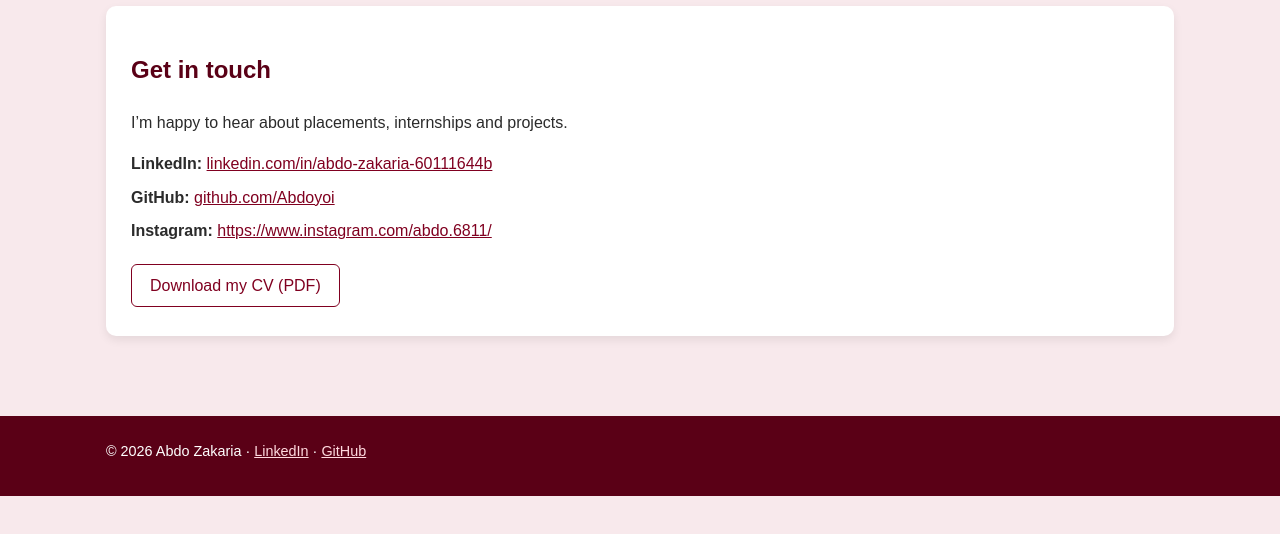
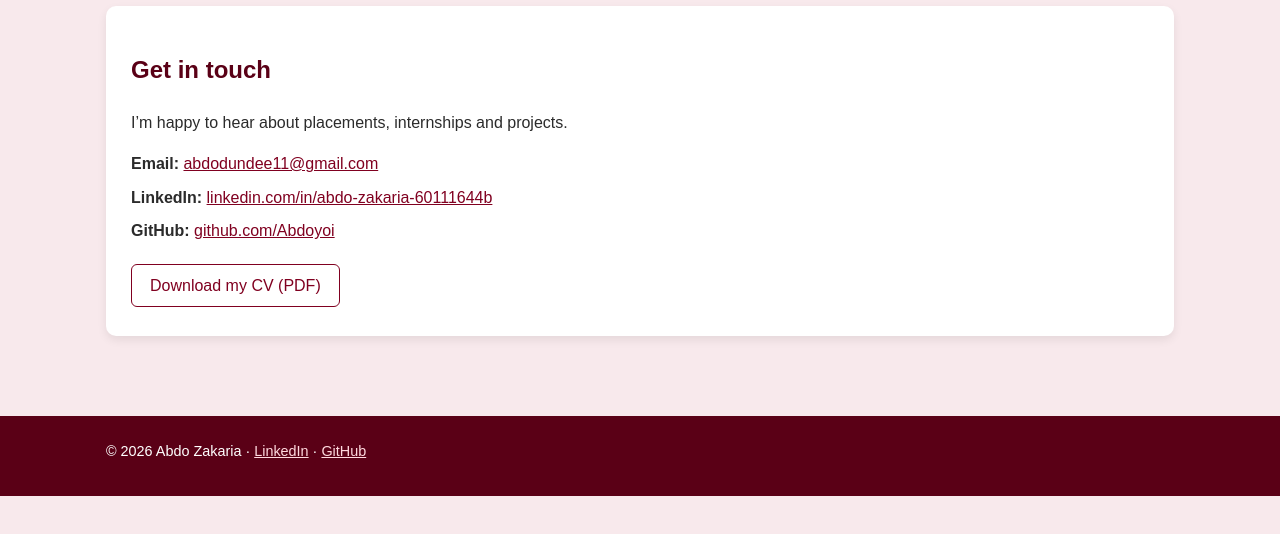
Before and after one commit to Abdoyoi/portfolio, a plain HTML site: page contact.html in a window 1280 px wide. Shown: the part 170-704 px from the top of the page. Drawn offline with Linux system fonts and the light colour scheme.

Commit message:
Remove Instagram link from contact.html
Removed Instagram link from contact section.

```diff
--- a/contact.html
+++ b/contact.html
@@ -25,9 +25,9 @@
       <h2 id="getintouch">Get in touch</h2>
       <p>I&rsquo;m happy to hear about placements, internships and projects.</p>
       <ul class="list-unstyled">
+        <li class="mb-2"><strong>Email:</strong> <a href="mailto:abdodundee11@gmail.com">abdodundee11@gmail.com</a></li>
         <li class="mb-2"><strong>LinkedIn:</strong> <a href="https://www.linkedin.com/in/abdo-zakaria-60111644b">linkedin.com/in/abdo-zakaria-60111644b</a></li>
         <li class="mb-2"><strong>GitHub:</strong> <a href="https://github.com/Abdoyoi">github.com/Abdoyoi</a></li>
-        <li class="mb-2"><strong>Instagram:</strong> <a href="https://www.instagram.com/abdo.6811/">https://www.instagram.com/abdo.6811/</a></li>
       </ul>
       <a class="btn-outline-maroon" href="assets/Abdo_Zakaria_CV.pdf" download>Download my CV (PDF)</a>
     </section>
```
